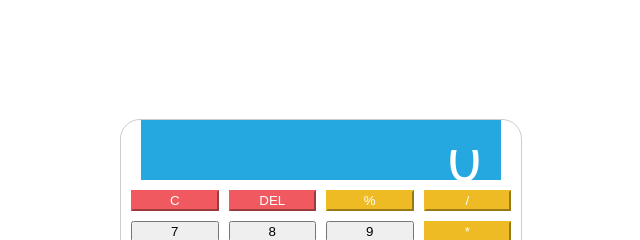
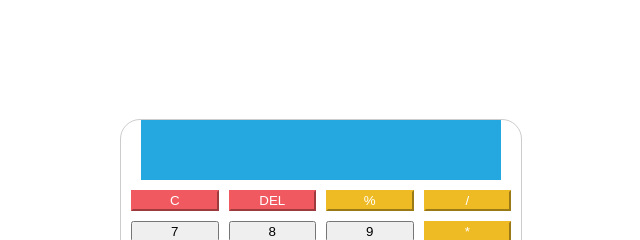
Before and after one commit to Lakshmisureshan/Reacr-Calc, a React (Create React App) app: page / in a window 1280 px wide. Shown: the top 240 px of the page, without its empty margins (319-959 px from the left). Built offline with nearby package versions, Linux system fonts and the light colour scheme; a web font is replaced by a local one.

Commit message:
1 file modified

```diff
--- a/src/components/Layout.js
+++ b/src/components/Layout.js
@@ -2,7 +2,7 @@ import React, { useState } from 'react';
 import './Layout.css';
 import Output from './output.js';
 const Layout = (props) => {
-  let [input, setInput] = useState('0');
+  let [input, setInput] = useState('');
   let [result, setResult] = useState('');
   const handleClick = (event) => {
     const value = event.target.value;
```
